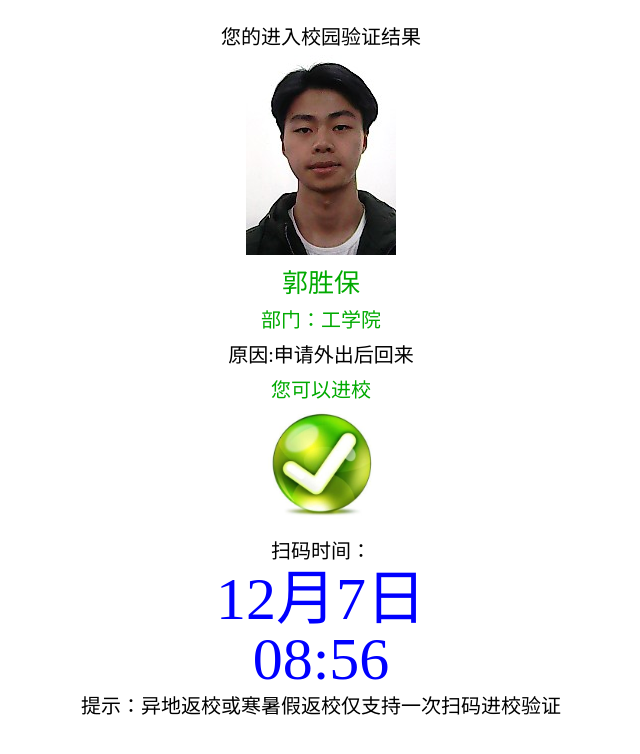
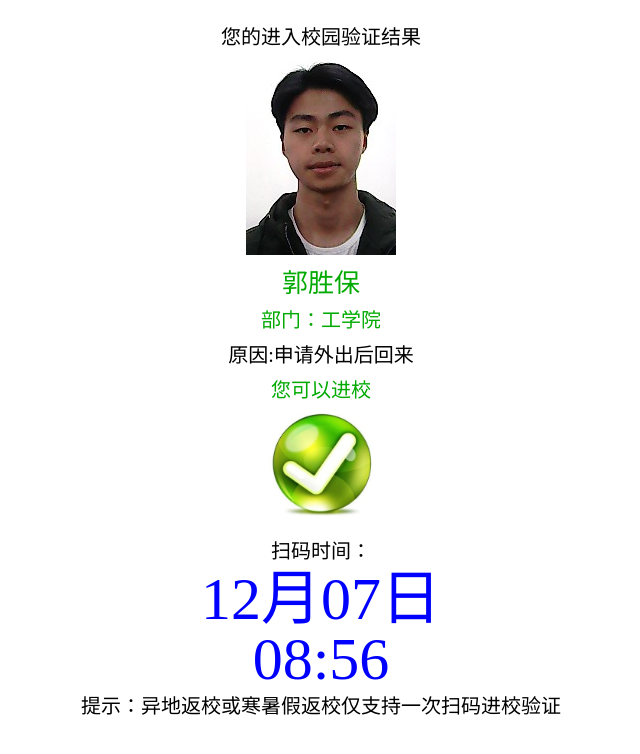
Before and after one commit to RashadAlison/ForDelicious, a plain HTML site: page index.html in a window 1280 px wide. Shown: the whole page, without its empty margins (319-959 px from the left). Drawn offline with Linux system fonts and the light colour scheme.

Commit message:
fixed day and month

```diff
--- a/index.html
+++ b/index.html
@@ -36,20 +36,21 @@
         var hour = date.getHours();
         var minutes = date.getMinutes();
         if(date.getHours() < 10){
-            if(minutes < 10){
-                var str2 = "0" + hour + ":" + "0" + minutes;
-            }
-            else {
-                var str2 = "0" + hour + ":" + minutes;
-            }
+            if(minutes < 10){var str2 = "0" + hour + ":" + "0" + minutes;}
+            else {var str2 = "0" + hour + ":" + minutes;}
         }
         else {
-            if(minutes < 10){
-                var str2 = hour + ":" + "0" + minutes;
-            }
+            if(minutes < 10){var str2 = hour + ":" + "0" + minutes;}
             else {var str2 = hour + ":" + minutes;}
         }
-        var str1 = month + "月" + day + "日";
+        if(day < 10){
+            if(month < 10){var str1 = "0" + month + "月" + "0" + day + "日";}
+            else{var str1 = month + "月" + "0" + day + "日";}
+        }
+        else{
+            if(month < 10){var str1 = "0" + month + "月" + day + "日";}
+            else{var str1 = month + "月" + day + "日";}
+        }
         var div1 = document.getElementById("div1");
         var div2 = document.getElementById("div2");
         div1.innerHTML = str1;
```
